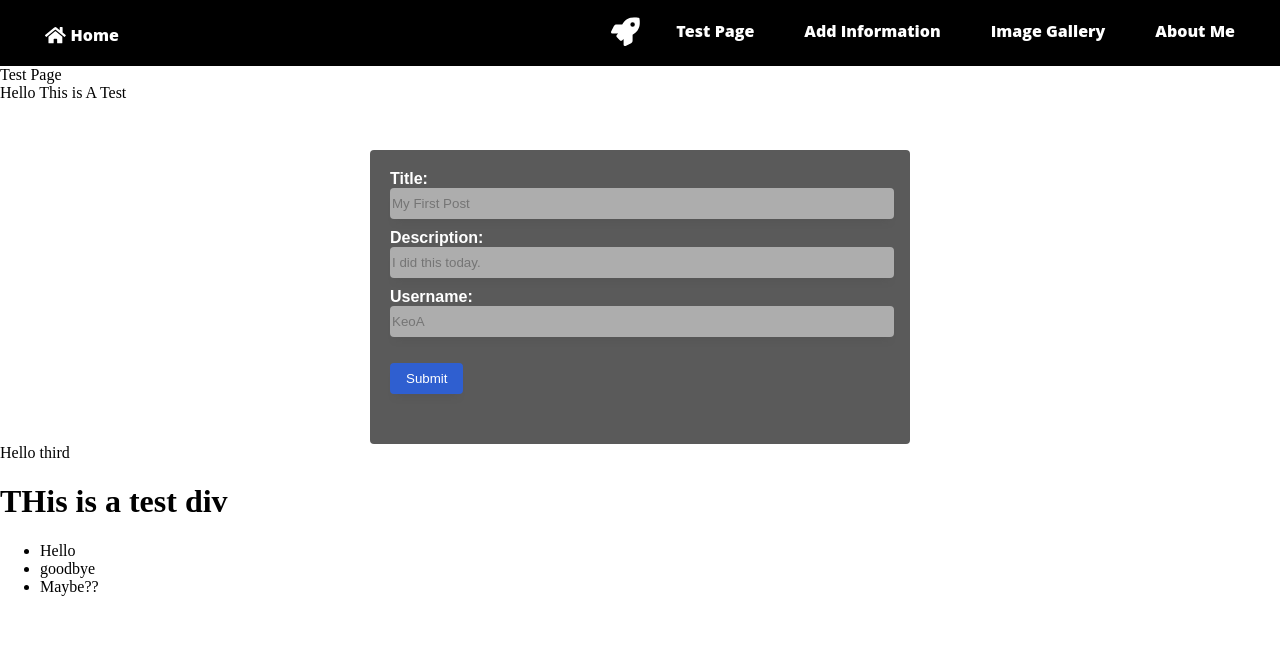
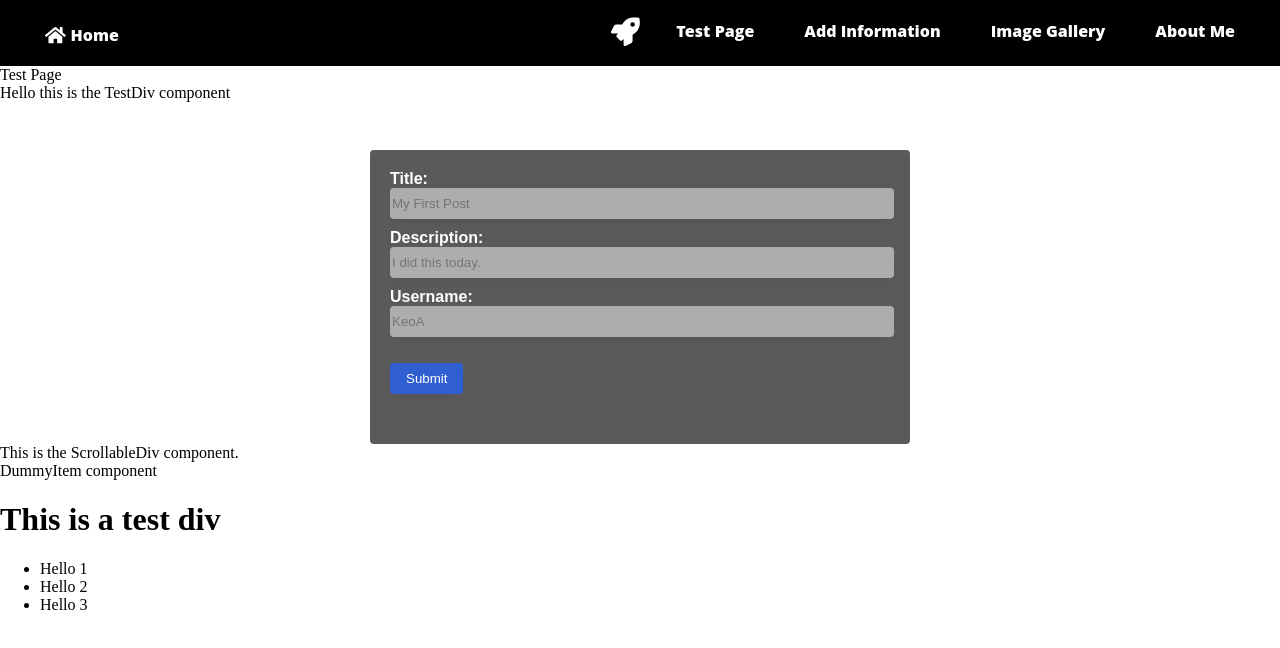
Before and after one commit to alexk9081/my-webpage, a React (Create React App) app: page /test in a window 1280 px wide. Shown: the top 648 px of the page. Built offline with nearby package versions, Linux system fonts and the light colour scheme; a web font is replaced by a local one.

Commit message:
Added test component labels

```diff
--- a/src/components/blogPost.js
+++ b/src/components/blogPost.js
@@ -7,17 +7,33 @@ function BlogPost(props) {
         const day = date.getDate();
         const month = date.getMonth() + 1;
         const year = date.getFullYear();
-        const hours = date.getHours();
-        const minutes = date.getMinutes();
+        let hours = date.getHours();
+        let minutes = date.getMinutes();
 
+        //Convert minutes and hours to am/pm
+        let ampm = "am";
+        if (hours > 12) {
+            ampm = "pm";
+            hours -= 12;
+        }
+        if (hours === 0) {
+            hours = 12;
+        }
+
+        //Convert minutes to double digits
+        if (minutes < 10) {
+            minutes = "0" + minutes;
+        }
+
+        //Convert month into name
         const monthNames = ["January", "February", "March", "April", "May", "June", "July", "August", "September", "October", "November", "December"];
         const monthName = monthNames[month - 1];
 
-        return `${monthName} ${day}, ${year} ${hours}:${minutes}`;
+        return `${monthName} ${day}, ${year} @ ${hours}:${minutes} ${ampm}`;
     }
 
     return <div className={classes.post}>
-        <h2 className={classes.title}>
+        <h2  className={classes.title}>
             Lorem Ipsum Dolor
         </h2>
         <h3 className={classes.date}>
--- a/src/components/dummyItem.js
+++ b/src/components/dummyItem.js
@@ -2,12 +2,12 @@ import classes from './dummyItem.module.css';
 
 function DummyItem(props) {
     return <div className={classes.item}>
-        Hello third
-        <h1> THis is a test div</h1>
+        DummyItem component
+        <h1> This is a test div</h1>
         <ul>
-            <li> Hello </li>
-            <li> goodbye</li>
-            <li>Maybe??</li>
+            <li>Hello 1</li>
+            <li>Hello 2</li>
+            <li>Hello 3</li>
         </ul>
     </div>
 }
--- a/src/components/scrollableDiv.js
+++ b/src/components/scrollableDiv.js
@@ -3,6 +3,7 @@ import classes from './scrollableDiv.module.css';
 
 function ScrollableDiv(props) {
     return <div className={classes.viewBox}>
+        This is the ScrollableDiv component.
         <DummyItem></DummyItem>
         <DummyItem></DummyItem>
         <DummyItem></DummyItem>
--- a/src/components/testDIv.js
+++ b/src/components/testDIv.js
@@ -2,8 +2,7 @@
 function TestDiv() {
 
     return <div>
-        Hello This is
-        A Test
+        Hello this is the TestDiv component
     </div>;
 }
 
--- a/src/pages/homePage.module.css
+++ b/src/pages/homePage.module.css
@@ -1,5 +1,6 @@
 .home {
-    background-image: url("https://wallpapercave.com/wp/wp9333941.jpg");
+    /* background-image: url("https://wallpapercave.com/wp/wp9333941.jpg"); */
+    background-color: gray;
     display: flex;
     flex-flow: column;
     height: 100%;
```
